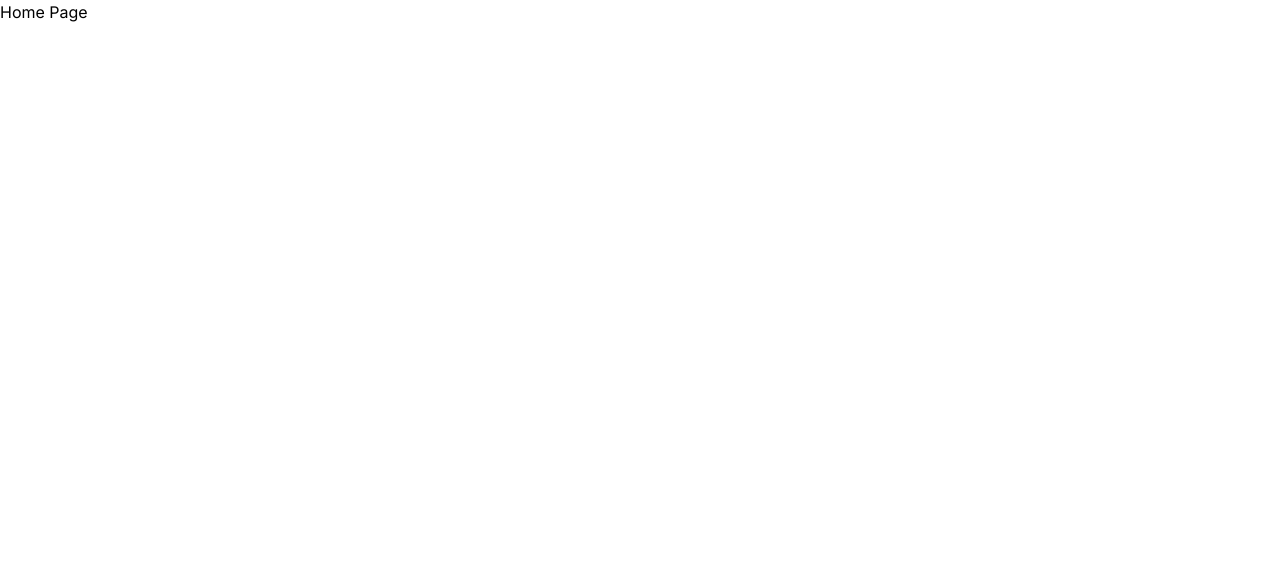
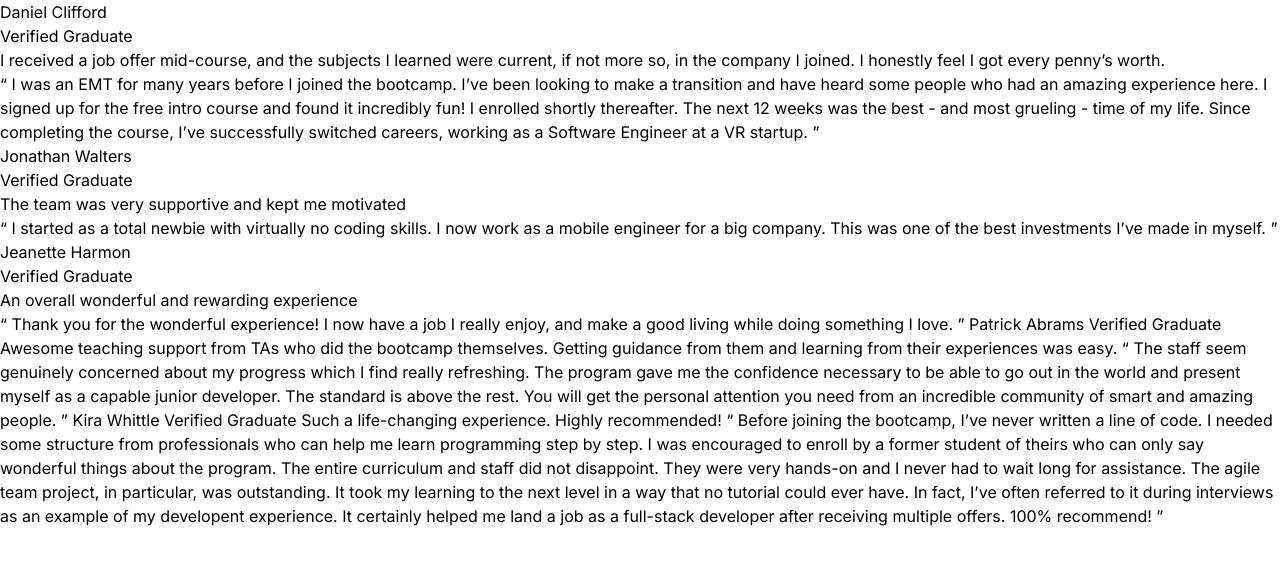
Before and after one commit to n0rrman/frontend-mentor-challenges-green, a Next.js app in the folder testimonials-grid-section/: page / in a window 1280 px wide. Shown: the top 564 px of the page. Built offline with nearby package versions, Linux system fonts and the light colour scheme.

Commit message:
testimonials-grid-section started

```diff
--- a/testimonials-grid-section/src/app/layout.tsx
+++ b/testimonials-grid-section/src/app/layout.tsx
@@ -5,8 +5,9 @@ import "./globals.css";
 const inter = Inter({ subsets: ["latin"] });
 
 export const metadata: Metadata = {
-  title: "Create Next App",
-  description: "Generated by create next app",
+  title: "Testimonials grid section",
+  description:
+    "This challenge will be perfect practice for anyone wanting to test their CSS Grid skills. Grid is such a powerful addition to CSS, so it's worth getting to grips with it!",
 };
 
 export default function RootLayout({
--- a/testimonials-grid-section/src/app/page.tsx
+++ b/testimonials-grid-section/src/app/page.tsx
@@ -1,5 +1,54 @@
 export default function Home() {
-    return (
-      <div>Home Page</div>
-    );
-  }
+  return (
+    <div>
+      <div>Daniel Clifford</div>
+      <div>Verified Graduate</div>
+      <div>
+        I received a job offer mid-course, and the subjects I learned were
+        current, if not more so, in the company I joined. I honestly feel I got
+        every penny’s worth.
+      </div>
+      <div>
+        “ I was an EMT for many years before I joined the bootcamp. I’ve been
+        looking to make a transition and have heard some people who had an
+        amazing experience here. I signed up for the free intro course and found
+        it incredibly fun! I enrolled shortly thereafter. The next 12 weeks was
+        the best - and most grueling - time of my life. Since completing the
+        course, I’ve successfully switched careers, working as a Software
+        Engineer at a VR startup. ”
+      </div>
+      <div>Jonathan Walters</div>
+      <div>Verified Graduate</div>
+      <div>The team was very supportive and kept me motivated</div>
+      <div>
+        “ I started as a total newbie with virtually no coding skills. I now
+        work as a mobile engineer for a big company. This was one of the best
+        investments I’ve made in myself. ”
+      </div>
+      <div>Jeanette Harmon</div>
+      <div>Verified Graduate</div>
+      <div>An overall wonderful and rewarding experience</div>“ Thank you for
+      the wonderful experience! I now have a job I really enjoy, and make a good
+      living while doing something I love. ” Patrick Abrams Verified Graduate
+      Awesome teaching support from TAs who did the bootcamp themselves. Getting
+      guidance from them and learning from their experiences was easy. “ The
+      staff seem genuinely concerned about my progress which I find really
+      refreshing. The program gave me the confidence necessary to be able to go
+      out in the world and present myself as a capable junior developer. The
+      standard is above the rest. You will get the personal attention you need
+      from an incredible community of smart and amazing people. ” Kira Whittle
+      Verified Graduate Such a life-changing experience. Highly recommended! “
+      Before joining the bootcamp, I’ve never written a line of code. I needed
+      some structure from professionals who can help me learn programming step
+      by step. I was encouraged to enroll by a former student of theirs who can
+      only say wonderful things about the program. The entire curriculum and
+      staff did not disappoint. They were very hands-on and I never had to wait
+      long for assistance. The agile team project, in particular, was
+      outstanding. It took my learning to the next level in a way that no
+      tutorial could ever have. In fact, I’ve often referred to it during
+      interviews as an example of my developent experience. It certainly helped
+      me land a job as a full-stack developer after receiving multiple offers.
+      100% recommend! ”
+    </div>
+  );
+}
```
